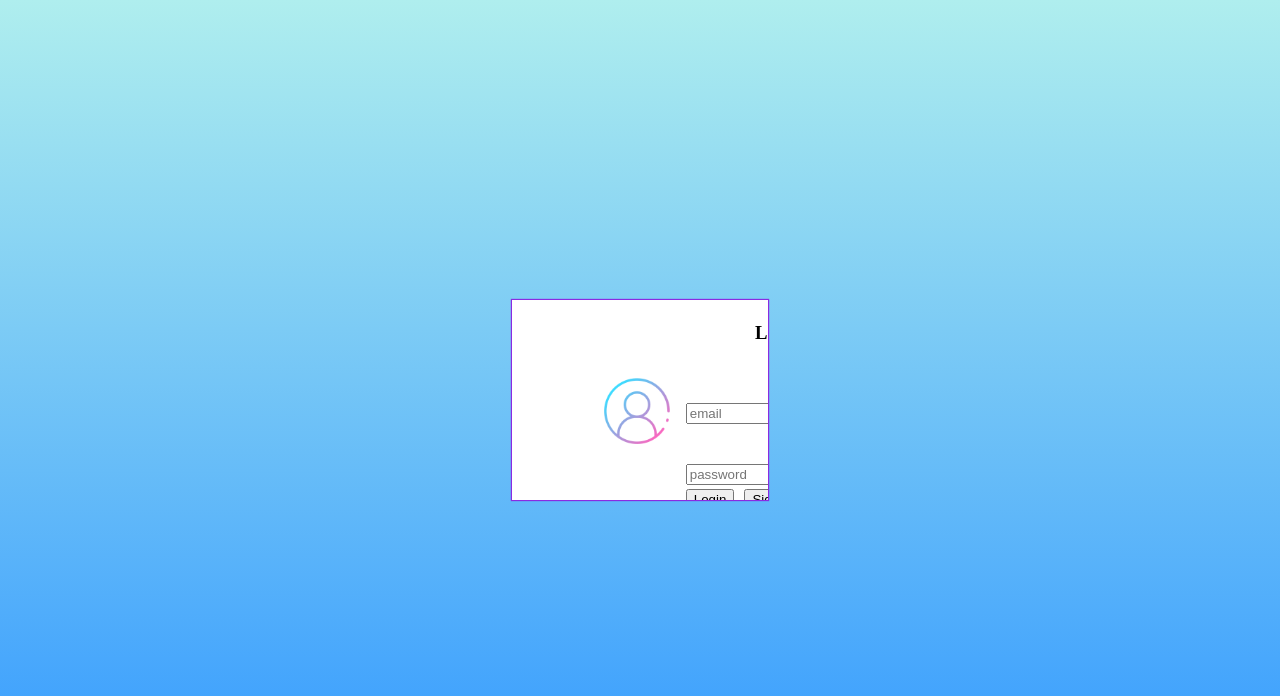
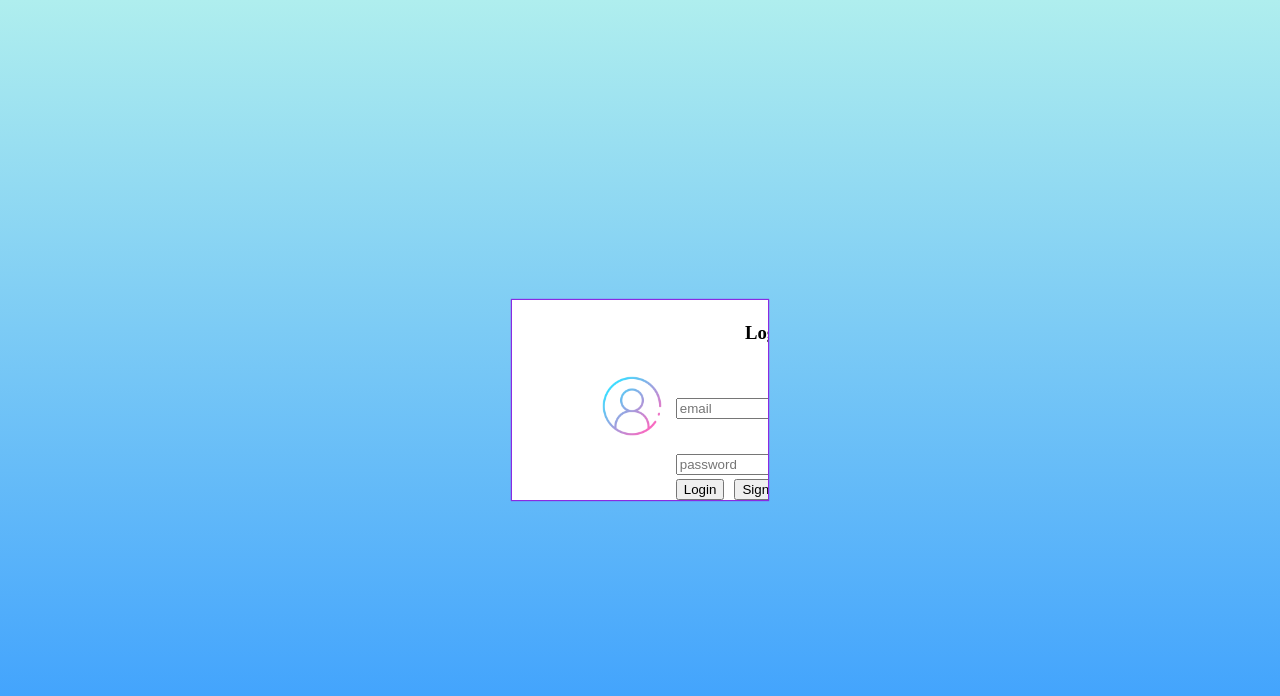
Before and after one commit to MariosChartsias/Airlines-demo, a PHP site: page /airlines-demo/login.php in a window 1280 px wide. Shown: the top 696 px of the page. Run offline with PHP 8.4, Linux system fonts and the light colour scheme.

Commit message:
Update login.php

```diff
--- a/login.php
+++ b/login.php
@@ -18,7 +18,7 @@
 				<th style="text-align:center;"><h3>Login</h3></th>
 			</tr>
 			<tr>
-				<th><img src="images/login.png" style="width:90px;"></th>
+				<th><img src="images/login.png" style="width:80px;"></th>
 				<th><input type="email" name="email" id="email" placeholder="email"></th>
 				<th></th>
 			</tr>
```
